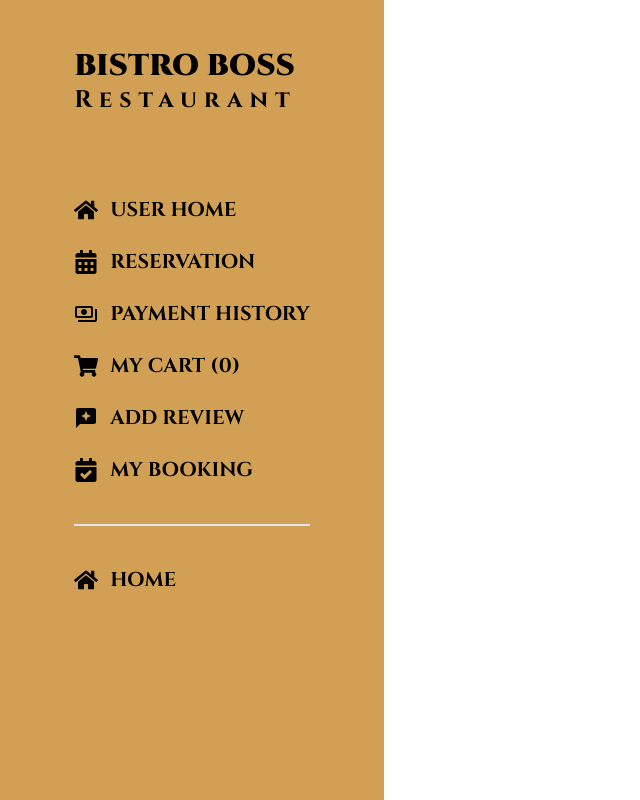
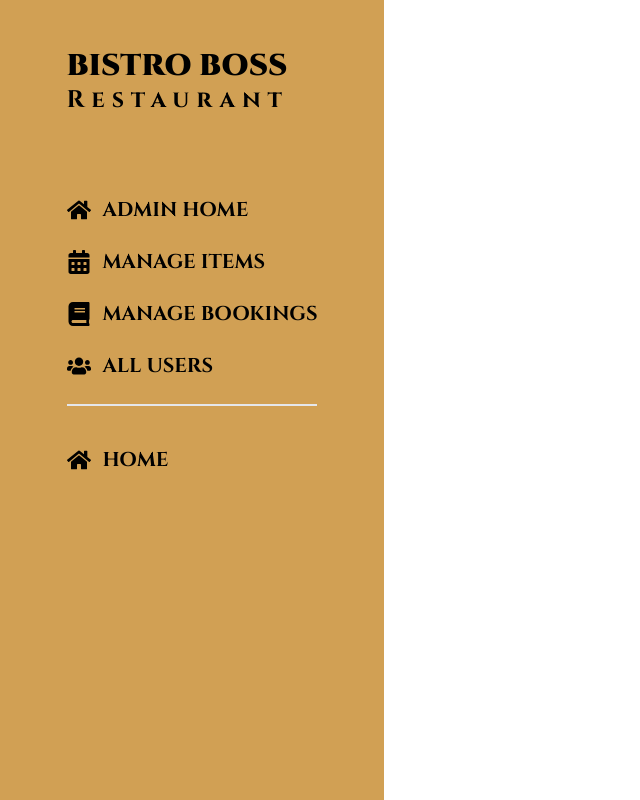
Before and after one commit to mdnoble1/bistro-boss-client, a React (Vite) app: page /dashboard in a window 1280 px wide. Shown: the whole page, without its empty margins (0-640 px from the left). Built offline with nearby package versions, Linux system fonts and the light colour scheme; no server answers.

Commit message:
added a table to sho all users in admin dashboard

```diff
--- a/src/components/SocialLogin/SocialLogin.jsx
+++ b/src/components/SocialLogin/SocialLogin.jsx
@@ -21,6 +21,8 @@ const SocialLogin = () => {
       axiosPublic
         .post("/users", userInfo)
         .then((res) => {
+
+          console.log(res.data)
           if (res.data.insertedId) {
             // console.log('user added to the database')
             // reset();
--- /dev/null
+++ b/src/pages/Dashboard/AllUser/AllUser.jsx
@@ -0,0 +1,66 @@
+import { useQuery } from "@tanstack/react-query";
+import SectionTitle from "../../../components/sectionTitle/SectionTitle";
+import useAxiosSecure from "../../../hooks/useAxiosSecure";
+import { RiDeleteBin2Line } from "react-icons/ri";
+import { FaUsers } from "react-icons/fa";
+
+const AllUser = () => {
+  const axiosSecure = useAxiosSecure();
+
+  const { data: users = [] } = useQuery({
+    queryKey: ["users"],
+    queryFn: async () => {
+      const res = await axiosSecure.get("/users");
+      return res.data;
+    },
+  });
+
+  return (
+    <section className="mt-16">
+      <SectionTitle
+        heading={"Manage All Users"}
+        subHeading={"How Many??"}
+      ></SectionTitle>
+      <div className="mx-4 lg:mx-32 mt-12">
+        <h2 className="cinzel font-bold text-3xl ">
+          TOTAL Users : {users.length}
+        </h2>
+      </div>
+      <div className="overflow-x-auto rounded-t-md md:rounded-t-2xl mx-4 lg:mx-32 my-6">
+        <table className="table">
+          {/* head */}
+          <thead className="bg-[#d1a054] font-semibold text-white text-center lg:text-lg">
+            <tr>
+              <th></th>
+              <th>Name</th>
+              <th>Email</th>
+              <th>Role</th>
+              <th>Action</th>
+            </tr>
+          </thead>
+          {users?.map((user, index) => (
+            <tbody key={user._id} className="text-center">
+              <tr>
+                <td className="font-bold">{index + 1}</td>
+
+                <td>{user.name}</td>
+                <td>{user.email}</td>
+                <td><button className="btn bg-[#d1a054]">
+                <FaUsers className="text-2xl text-white"></FaUsers></button></td>
+                <td>
+                  <button
+                    className="btn bg-red-600 text-2xl text-white"
+                  >
+                    <RiDeleteBin2Line></RiDeleteBin2Line>
+                  </button>
+                </td>
+              </tr>
+            </tbody>
+          ))}
+        </table>
+      </div>
+    </section>
+  );
+};
+
+export default AllUser;
--- a/src/pages/Dashboard/Cart/Cart.jsx
+++ b/src/pages/Dashboard/Cart/Cart.jsx
@@ -66,15 +66,17 @@ const Cart = () => {
           {/* head */}
           <thead className="bg-[#d1a054] font-semibold text-white text-center lg:text-lg">
             <tr>
+              <th></th>
               <th>Item Image</th>
               <th>Item Name</th>
               <th>Price</th>
               <th>Action</th>
             </tr>
           </thead>
-          {cart?.map((item) => (
+          {cart?.map((item, index) => (
             <tbody key={item._id} className="text-center">
               <tr>
+              <td className="font-bold">{index + 1}</td>
                 <td>
                   <img
                     className="w-20 rounded-lg mx-auto"
--- a/src/pages/Dashboard/Shared/SideBar/SideBar.jsx
+++ b/src/pages/Dashboard/Shared/SideBar/SideBar.jsx
@@ -1,5 +1,5 @@
 import { NavLink } from "react-router-dom";
-import { FaShoppingCart } from "react-icons/fa";
+import { FaBook, FaShoppingCart, FaUsers } from "react-icons/fa";
 import { MdReviews } from "react-icons/md";
 import { FaHome } from "react-icons/fa";
 import { MdOutlinePayments } from "react-icons/md";
@@ -8,23 +8,76 @@ import { FaCalendarAlt } from "react-icons/fa";
 import useCart from "../../../../hooks/useCart";
 
 const SideBar = () => {
+  const [cart] = useCart();
 
-
-  const [cart] = useCart();
+  const isAdmin = true;
 
   return (
     <div className="w-[160px] lg:w-96 bg-[#d1a054] flex justify-center min-h-screen">
       <ul className="mt-6 lg:mt-12">
         <div className="text-black mb-10 lg:mb-20">
-          <h2 className={`font-black lg:text-3xl cinzel`}>
-            BISTRO BOSS
-          </h2>
+          <h2 className={`font-black lg:text-3xl cinzel`}>BISTRO BOSS</h2>
           <p
             className={`font-bold text-sm lg:text-2xl cinzel tracking-[3px] lg:tracking-[7px]`}
           >
             Restaurant
           </p>
         </div>
+        {isAdmin ? (
+          <div>
+            <li className="mb-6">
+              <NavLink
+                to="/dashboard/adminHome"
+                className={({ isActive }) =>
+                  isActive
+                    ? `text-white flex items-center gap-3 font-bold cinzel text-xs lg:text-xl uppercase`
+                    : `text-black flex items-center gap-3 font-bold cinzel text-xs lg:text-xl uppercase`
+                }
+              >
+                <FaHome className="lg:text-2xl"></FaHome> Admin Home
+              </NavLink>
+            </li>
+            <li className="mb-6">
+              <NavLink
+                to="/dashboard/manageItems"
+                className={({ isActive }) =>
+                  isActive
+                    ? `text-white flex items-center gap-3 font-bold cinzel text-xs lg:text-xl uppercase`
+                    : `text-black flex items-center gap-3 font-bold cinzel text-xs lg:text-xl uppercase`
+                }
+              >
+                <FaCalendarAlt className="lg:text-2xl"></FaCalendarAlt>
+                Manage Items
+              </NavLink>
+            </li>
+            <li className="mb-6">
+              <NavLink
+                to="/dashboard/manageBookings"
+                className={({ isActive }) =>
+                  isActive
+                    ? `text-white flex items-center gap-3 font-bold cinzel text-xs lg:text-xl uppercase`
+                    : `text-black flex items-center gap-3 font-bold cinzel text-xs lg:text-xl uppercase`
+                }
+              >
+                <FaBook className="lg:text-2xl"></FaBook>
+                Manage Bookings
+              </NavLink>
+            </li>
+            <li className="mb-6">
+              <NavLink
+                to="/dashboard/users"
+                className={({ isActive }) =>
+                  isActive
+                    ? `text-white flex items-center gap-3 font-bold cinzel text-xs lg:text-xl uppercase`
+                    : `text-black flex items-center gap-3 font-bold cinzel text-xs lg:text-xl uppercase`
+                }
+              >
+                <FaUsers className="lg:text-2xl"></FaUsers> All Users
+              </NavLink>
+            </li>
+          </div>
+        ) : (
+          <div>
             <li className="mb-6">
               <NavLink
                 to="/dashboard/userHome"
@@ -46,7 +99,8 @@ const SideBar = () => {
                     : `text-black flex items-center gap-3 font-bold cinzel text-xs lg:text-xl uppercase`
                 }
               >
-            <FaCalendarAlt className="lg:text-2xl"></FaCalendarAlt>Reservation
+                <FaCalendarAlt className="lg:text-2xl"></FaCalendarAlt>
+                Reservation
               </NavLink>
             </li>
             <li className="mb-6">
@@ -58,8 +112,8 @@ const SideBar = () => {
                     : `text-black flex items-center gap-3 font-bold cinzel text-xs lg:text-xl uppercase`
                 }
               >
-            <MdOutlinePayments className="lg:text-2xl"></MdOutlinePayments> Payment
-            History
+                <MdOutlinePayments className="lg:text-2xl"></MdOutlinePayments>{" "}
+                Payment History
               </NavLink>
             </li>
             <li className="mb-6">
@@ -71,7 +125,8 @@ const SideBar = () => {
                     : `text-black flex items-center gap-3 font-bold cinzel text-xs lg:text-xl uppercase`
                 }
               >
-            <FaShoppingCart className="lg:text-2xl"></FaShoppingCart> My Cart ({cart.length})
+                <FaShoppingCart className="lg:text-2xl"></FaShoppingCart> My
+                Cart ({cart.length})
               </NavLink>
             </li>
             <li className="mb-6">
@@ -95,9 +150,12 @@ const SideBar = () => {
                     : `text-black flex items-center gap-3 font-bold cinzel text-xs lg:text-xl uppercase`
                 }
               >
-            <FaCalendarCheck className="lg:text-2xl"></FaCalendarCheck> My Booking
+                <FaCalendarCheck className="lg:text-2xl"></FaCalendarCheck> My
+                Booking
               </NavLink>
             </li>
+          </div>
+        )}
         <div className="border text-white w-full mb-10"></div>
         <li className="mb-6">
           <NavLink
--- a/src/pages/Dashboard/Shared/Topbar/Topbar.jsx
+++ b/src/pages/Dashboard/Shared/Topbar/Topbar.jsx
@@ -1,15 +1,20 @@
 import { HiMenuAlt1 } from "react-icons/hi";
 import { NavLink } from "react-router-dom";
 import {
+  FaBook,
   FaCalendarAlt,
   FaCalendarCheck,
   FaHome,
   FaShoppingCart,
+  FaUsers,
 } from "react-icons/fa";
 import { MdOutlinePayments, MdReviews } from "react-icons/md";
+import useCart from "../../../../hooks/useCart";
 
 const Topbar = () => {
+  const [cart] = useCart();
 
+  const isAdmin = true;
 
   return (
     <div className="navbar bg-[#d1a054] p-4">
@@ -23,6 +28,60 @@ const Topbar = () => {
             <HiMenuAlt1 />
           </div>
           <ul className="menu menu-sm dropdown-content mt-3 z-[1] p-2 shadow bg-base-100 border-2 border-[#d1a054] rounded-box w-52">
+            {isAdmin ? (
+              <div>
+                <li className="mb-6">
+                  <NavLink
+                    to="/dashboard/adminHome"
+                    className={({ isActive }) =>
+                      isActive
+                        ? `text-[#d1a054] flex items-center gap-3 font-bold cinzel text-xs lg:text-xl uppercase`
+                        : `text-black flex items-center gap-3 font-bold cinzel text-xs lg:text-xl uppercase`
+                    }
+                  >
+                    <FaHome className="lg:text-2xl"></FaHome> Admin Home
+                  </NavLink>
+                </li>
+                <li className="mb-6">
+                  <NavLink
+                    to="/dashboard/manageItems"
+                    className={({ isActive }) =>
+                      isActive
+                        ? `text-[#d1a054] flex items-center gap-3 font-bold cinzel text-xs lg:text-xl uppercase`
+                        : `text-black flex items-center gap-3 font-bold cinzel text-xs lg:text-xl uppercase`
+                    }
+                  >
+                    <FaCalendarAlt className="lg:text-2xl"></FaCalendarAlt>
+                    Manage Items
+                  </NavLink>
+                </li>
+                <li className="mb-6">
+                  <NavLink
+                    to="/dashboard/manageBookings"
+                    className={({ isActive }) =>
+                      isActive
+                        ? `text-[#d1a054] flex items-center gap-3 font-bold cinzel text-xs lg:text-xl uppercase`
+                        : `text-black flex items-center gap-3 font-bold cinzel text-xs lg:text-xl uppercase`
+                    }
+                  >
+                    <FaBook className="lg:text-2xl"></FaBook>
+                    Manage Bookings
+                  </NavLink>
+                </li>
+                <li className="mb-6">
+                  <NavLink
+                    to="/dashboard/users"
+                    className={({ isActive }) =>
+                      isActive
+                        ? `text-[#d1a054] flex items-center gap-3 font-bold cinzel text-xs lg:text-xl uppercase`
+                        : `text-black flex items-center gap-3 font-bold cinzel text-xs lg:text-xl uppercase`
+                    }
+                  >
+                    <FaUsers className="lg:text-2xl"></FaUsers> All Users
+                  </NavLink>
+                </li>
+              </div>
+            ) : (
               <div>
                 <li className="mb-6">
                   <NavLink
@@ -72,7 +131,7 @@ const Topbar = () => {
                     }
                   >
                     <FaShoppingCart className="lg:text-2xl"></FaShoppingCart> My
-                  Cart
+                    Cart ({cart.length})
                   </NavLink>
                 </li>
                 <li className="mb-6">
@@ -96,11 +155,12 @@ const Topbar = () => {
                         : `text-black flex items-center gap-3 font-bold cinzel text-xs lg:text-xl uppercase`
                     }
                   >
-                  <FaCalendarCheck className="lg:text-2xl"></FaCalendarCheck> My
-                  Booking
+                    <FaCalendarCheck className="lg:text-2xl"></FaCalendarCheck>{" "}
+                    My Booking
                   </NavLink>
                 </li>
               </div>
+            )}
             <div className="border border-[#d1a054] w-11/12 mx-auto mb-4"></div>
             {/* shared  */}
             <li className="mb-6">
--- a/src/pages/Register/Register.jsx
+++ b/src/pages/Register/Register.jsx
@@ -26,7 +26,7 @@ const Login = () => {
     //console.log(data);
     createUser(data.email, data.password).then((result) => {
       const loggedUser = result.user;
-      console.log(loggedUser);
+      // console.log(loggedUser);
       updateUserProfile(data.name, data.photoURL)
         .then(() => {
           //console.log('user profile info updated')
```
Also changed, not shown: src/pages/Login/Login.jsx (+4 -4 lines), src/routes/Router.jsx (+11 -1 lines). Lines whose indentation alone changed are shown as unchanged.
